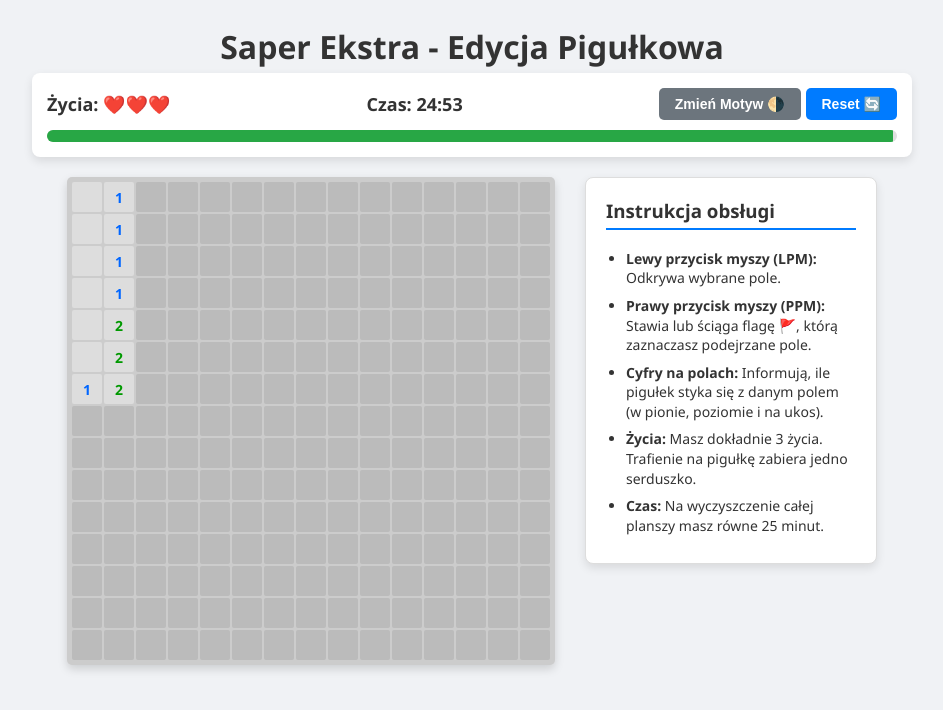
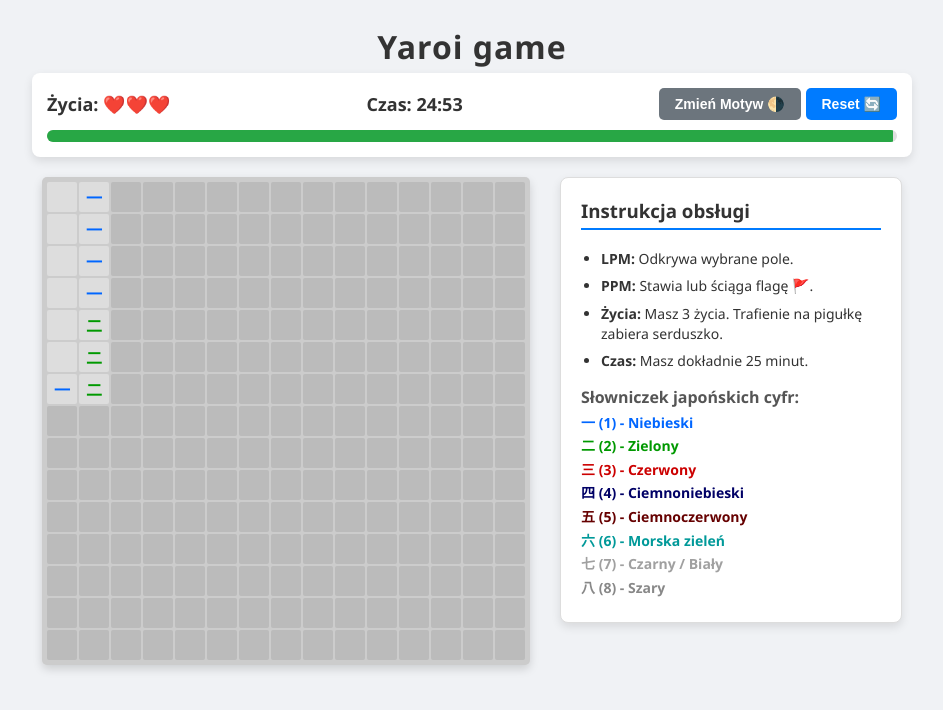
Before and after one commit to michalstanczakk-RP/Mineswapper, a plain HTML site: page index.html in a window 1280 px wide. Both pictures are taken after a click on the element 255 px from the left and 197 px from the top of the page. Shown: the whole page, without its empty margins (168-1111 px from the left). Drawn offline with Linux system fonts and the light colour scheme.

Commit message:
Update index.html

```diff
--- a/index.html
+++ b/index.html
@@ -3,7 +3,7 @@
 <head>
     <meta charset="UTF-8">
     <meta name="viewport" content="width=device-width, initial-scale=1.0">
-    <title>Saper Ekstra - Pigułki</title>
+    <title>Yaroi game</title>
     <style>
         /* Zmienne CSS do łatwej zmiany motywu */
         :root {
@@ -45,6 +45,7 @@
 
         h1 {
             margin: 5px 0;
+            letter-spacing: 1px;
         }
 
         /* Górny panel (Timer, Życia, Kontrolki) */
@@ -94,7 +95,7 @@
             gap: 30px;
             align-items: flex-start;
             justify-content: center;
-            max-width: 1100px;
+            max-width: 1150px;
             width: 100%;
         }
 
@@ -121,7 +122,7 @@
             cursor: pointer;
             user-select: none;
             border-radius: 2px;
-            font-size: 14px;
+            font-size: 16px;
         }
 
         .cell:hover {
@@ -147,7 +148,7 @@
             padding: 20px;
             border-radius: 8px;
             box-shadow: 0 4px 10px rgba(0,0,0,0.1);
-            max-width: 250px;
+            max-width: 300px;
             border: 1px solid var(--border-color);
         }
 
@@ -157,15 +158,34 @@
             padding-bottom: 5px;
         }
 
+        #instructions h4 {
+            margin: 15px 0 5px 0;
+            color: #555;
+        }
+        [data-theme="dark"] #instructions h4 {
+            color: #bbb;
+        }
+
         #instructions ul {
             padding-left: 20px;
-            margin: 10px 0 0 0;
+            margin: 5px 0;
         }
 
         #instructions li {
             margin-bottom: 8px;
             font-size: 14px;
             line-height: 1.4;
+        }
+
+        .lang-legend {
+            list-style: none;
+            padding-left: 0 !important;
+        }
+
+        .lang-legend li {
+            font-size: 15px;
+            font-weight: bold;
+            margin-bottom: 4px !important;
         }
 
         /* Przyciski */
@@ -192,7 +212,7 @@
             background-color: #5a6268;
         }
 
-        /* Kolory cyfr */
+        /* Kolory japońskich cyfr */
         .count-1 { color: #0066ff; }
         .count-2 { color: #009900; }
         .count-3 { color: #cc0000; }
@@ -201,9 +221,10 @@
         .count-6 { color: #009999; }
         .count-7 { color: #000000; }
         .count-8 { color: #888888; }
+        [data-theme="dark"] .count-7 { color: #ffffff; }
 
-        /* RWD dla mniejszych ekranów */
-        @media (max-width: 800px) {
+        /* RWD */
+        @media (max-width: 850px) {
             #main-container {
                 flex-direction: column;
                 align-items: center;
@@ -217,7 +238,7 @@
 </head>
 <body>
 
-    <h1>Saper Ekstra - Edycja Pigułkowa</h1>
+    <h1>Yaroi game</h1>
 
     <div id="top-bar">
         <div class="stats-row">
@@ -239,19 +260,42 @@
         <div id="instructions">
             <h3>Instrukcja obsługi</h3>
             <ul>
-                <li><strong>Lewy przycisk myszy (LPM):</strong> Odkrywa wybrane pole.</li>
-                <li><strong>Prawy przycisk myszy (PPM):</strong> Stawia lub ściąga flagę 🚩, którą zaznaczasz podejrzane pole.</li>
-                <li><strong>Cyfry na polach:</strong> Informują, ile pigułek styka się z danym polem (w pionie, poziomie i na ukos).</li>
-                <li><strong>Życia:</strong> Masz dokładnie 3 życia. Trafienie na pigułkę zabiera jedno serduszko.</li>
-                <li><strong>Czas:</strong> Na wyczyszczenie całej planszy masz równe 25 minut.</li>
+                <li><strong>LPM:</strong> Odkrywa wybrane pole.</li>
+                <li><strong>PPM:</strong> Stawia lub ściąga flagę 🚩.</li>
+                <li><strong>Życia:</strong> Masz 3 życia. Trafienie na pigułkę zabiera serduszko.</li>
+                <li><strong>Czas:</strong> Masz dokładnie 25 minut.</li>
+            </ul>
+
+            <h4>Słowniczek japońskich cyfr:</h4>
+            <ul class="lang-legend">
+                <li style="color: #0066ff;">一 (1) - Niebieski</li>
+                <li style="color: #009900;">二 (2) - Zielony</li>
+                <li style="color: #cc0000;">三 (3) - Czerwony</li>
+                <li style="color: #000066;">四 (4) - Ciemnoniebieski</li>
+                <li style="color: #660000;">五 (5) - Ciemnoczerwony</li>
+                <li style="color: #009999;">六 (6) - Morska zieleń</li>
+                <li style="color: #a0a0a0;">七 (7) - Czarny / Biały</li>
+                <li style="color: #888888;">八 (8) - Szary</li>
             </ul>
         </div>
     </div>
 
     <script>
         const BOARD_SIZE = 15;
-        const MINE_COUNT = 35; // Liczba ukrytych pigułek
-        const TOTAL_TIME = 25 * 60; // 25 minut w sekundach
+        const MINE_COUNT = 35;
+        const TOTAL_TIME = 25 * 60;
+
+        // Słownik tłumaczący zwykłe cyfry na znaki Kanji
+        const kanjiNumbers = {
+            1: '一',
+            2: '二',
+            3: '三',
+            4: '四',
+            5: '五',
+            6: '六',
+            7: '七',
+            8: '八'
+        };
 
         let board = [];
         let gameOver = false;
@@ -264,7 +308,6 @@
         const timerDisplay = document.getElementById('timer-display');
         const progressBar = document.getElementById('progress-bar');
 
-        // Zmiana motywu jasny / ciemny
         function toggleTheme() {
             const currentTheme = document.documentElement.getAttribute('data-theme');
             if (currentTheme === 'dark') {
@@ -286,7 +329,7 @@
             if (timerInterval) clearInterval(timerInterval);
             timerInterval = setInterval(updateTime, 1000);
 
-            // 1. Tworzenie czystej siatki
+            // 1. Generowanie planszy
             for (let r = 0; r < BOARD_SIZE; r++) {
                 board[r] = [];
                 for (let c = 0; c < BOARD_SIZE; c++) {
@@ -322,7 +365,7 @@
                 }
             }
 
-            // 4. Budowanie elementów HTML na planszy
+            // 4. Budowanie elementów HTML
             for (let r = 0; r < BOARD_SIZE; r++) {
                 for (let c = 0; c < BOARD_SIZE; c++) {
                     const cellEl = document.createElement('div');
@@ -375,9 +418,9 @@
                 return;
             }
 
-            // Bezpieczne pola
+            // Bezpieczne pola - wyświetlanie japońskiego Kanji zamiast cyfry
             if (cell.neighborMines > 0) {
-                cell.element.innerText = cell.neighborMines;
+                cell.element.innerText = kanjiNumbers[cell.neighborMines];
                 cell.element.classList.add(`count-${cell.neighborMines}`);
             } else {
                 for (let dr = -1; dr <= 1; dr++) {
@@ -409,7 +452,6 @@
             }
         }
 
-        // Zmiana czasu i paska postępu
         function updateTime() {
             if (gameOver) return;
             timeRemaining--;
@@ -454,14 +496,13 @@
                     }
                 }
             }
-            if (win) endGame(true, "Wygrałeś! 🎉");
+            if (win) endGame(true, "Tym razem ci się udało");
         }
 
         function endGame(isWin, message) {
             gameOver = true;
             clearInterval(timerInterval);
 
-            // Odkrycie wszystkich ukrytych pigułek na koniec
             for (let r = 0; r < BOARD_SIZE; r++) {
                 for (let c = 0; c < BOARD_SIZE; c++) {
                     if (board[r][c].isMine) {
@@ -476,7 +517,7 @@
             }, 100);
         }
 
-        // Uruchomienie gry
+        // Automatyczny start przy każdym odświeżeniu
         initGame();
     </script>
 </body>
```
